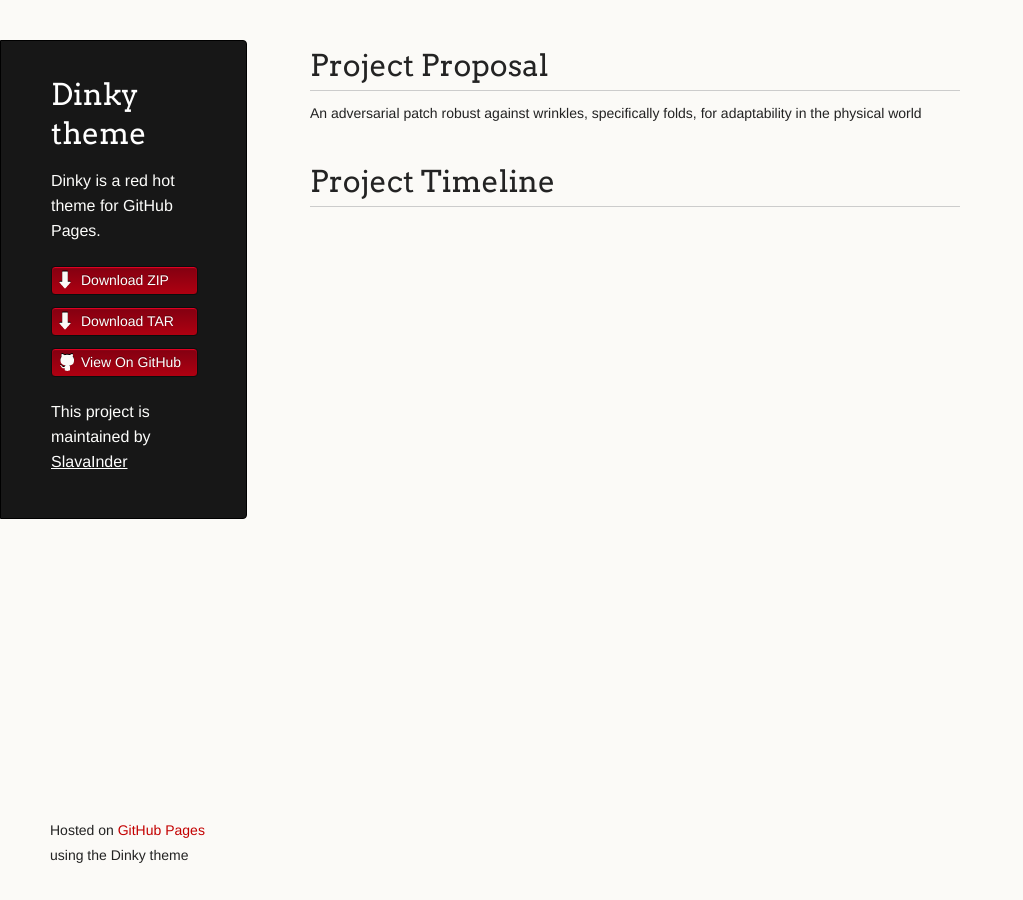
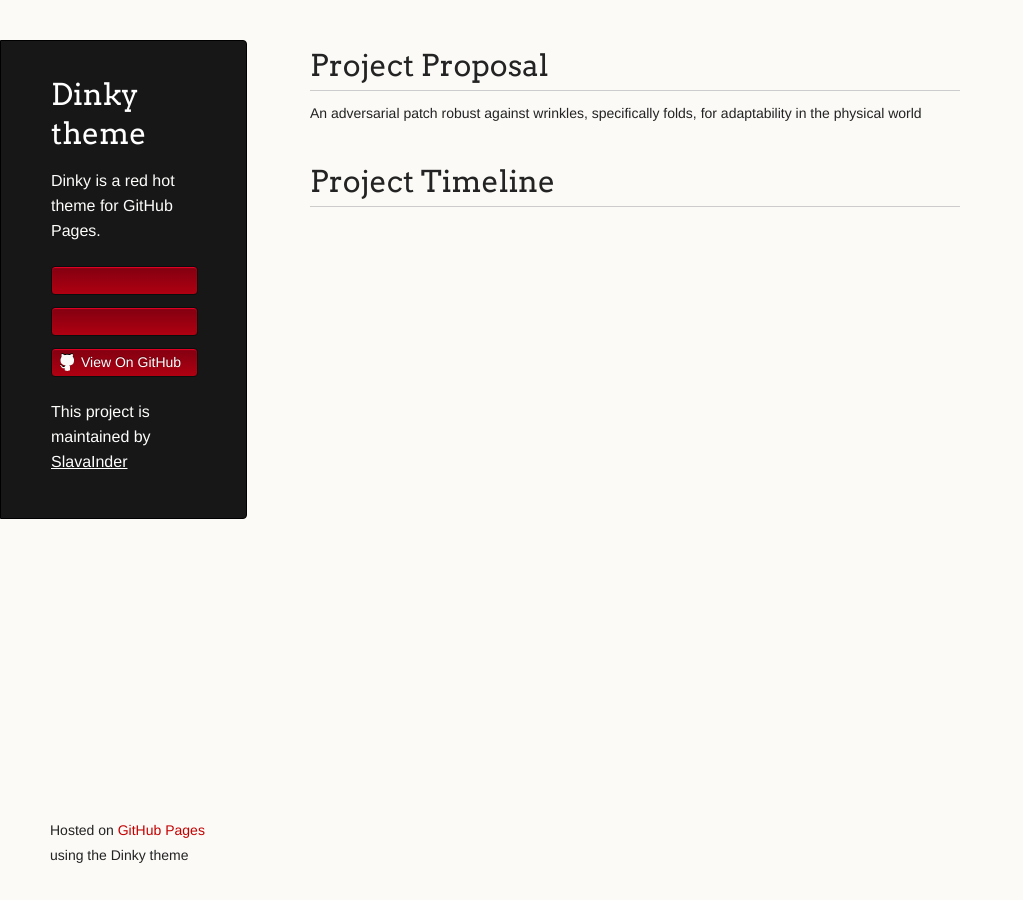
Before and after one commit to SlavaInder/209AS_Adversarial_Patch, a Jekyll site: the page built from docs/index.md, in a window 1280 px wide. Shown: the whole page, without its empty margins (0-1023 px from the left). Built offline with Jekyll 4.4.1, drawn with Linux system fonts in a browser that asks for light colours; our own code applies the rules of GitHub Pages for plain Markdown files.

Commit message:
Update default.html

```diff
--- a/docs/_layouts/default.html
+++ b/docs/_layouts/default.html
@@ -20,8 +20,8 @@
 
         <ul>
           {% if site.show_downloads %}
-            <li class="download"><a class="buttons" href="{{ site.github.zip_url }}">Download ZIP</a></li>
-            <li class="download"><a class="buttons" href="{{ site.github.tar_url }}">Download TAR</a></li>
+            <li </li>
+            <li </li>
           {% endif %}
           <li><a class="buttons github" href="{{ site.github.repository_url }}">View On GitHub</a></li>
         </ul>
```
